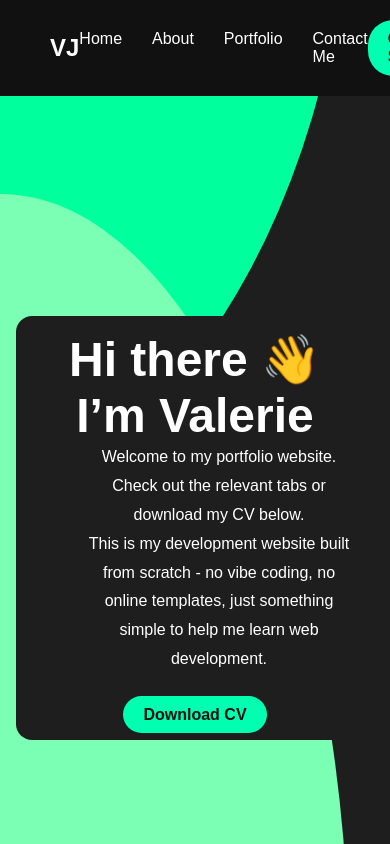
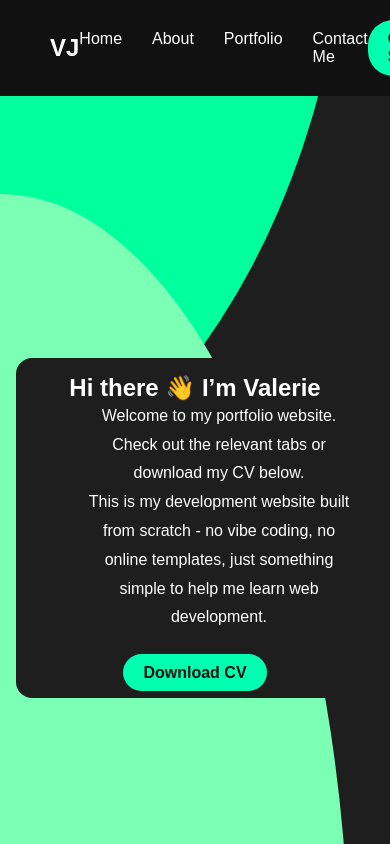
Before and after one commit to valeriej0nes/test-repo, a plain HTML site: page index.html in a window 390 px wide. Drawn offline with Linux system fonts and the light colour scheme.

Commit message:
Update style.css

```diff
--- a/style.css
+++ b/style.css
@@ -154,7 +154,7 @@ nav ul li a:hover {
     }
 
     .hero-box h1 {
-      font-size: clamp(3rem, 5vw, 3rem);
+      font-size: clamp(1.5rem, 5vw, 3rem);
     }
 
     .hero-box button {
```
